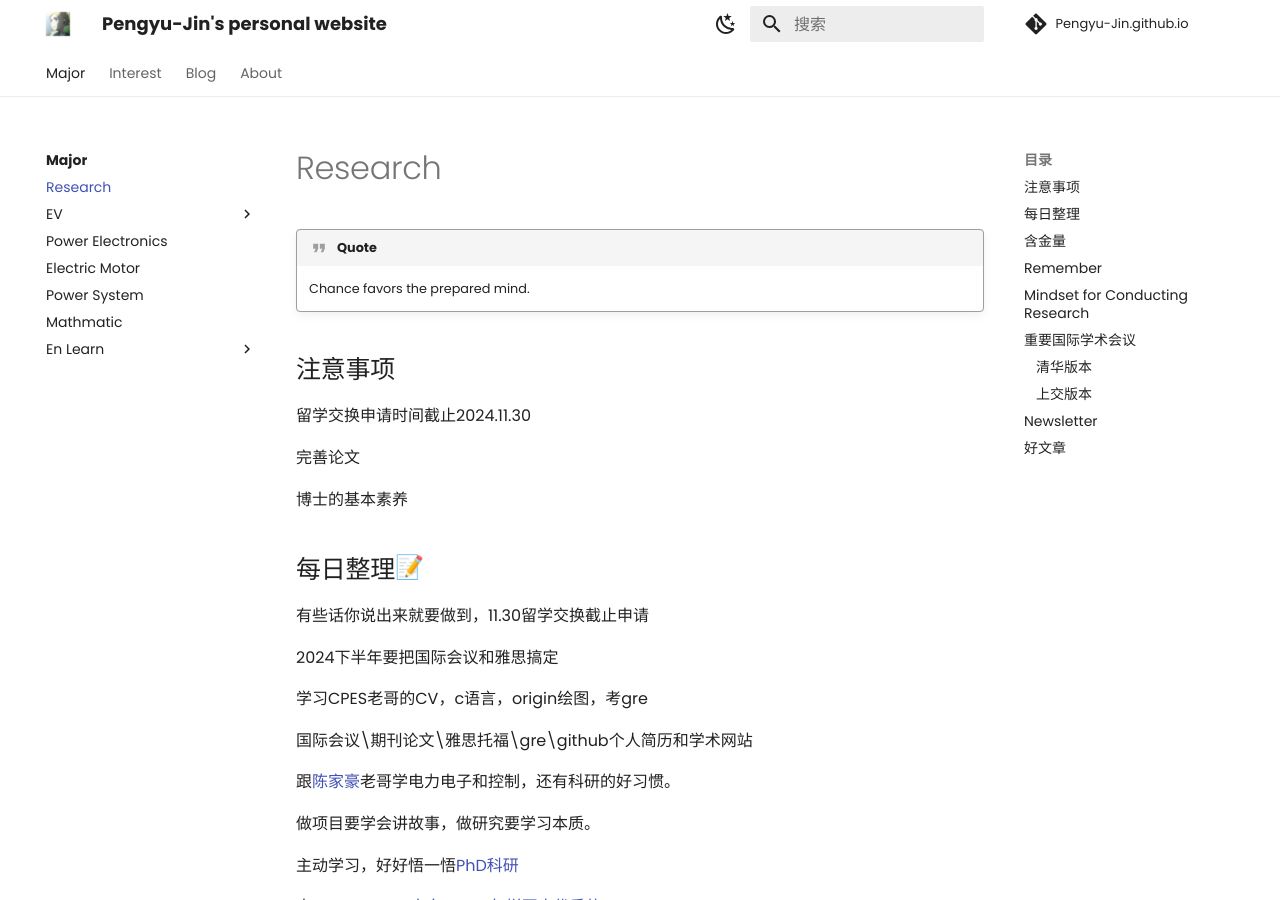
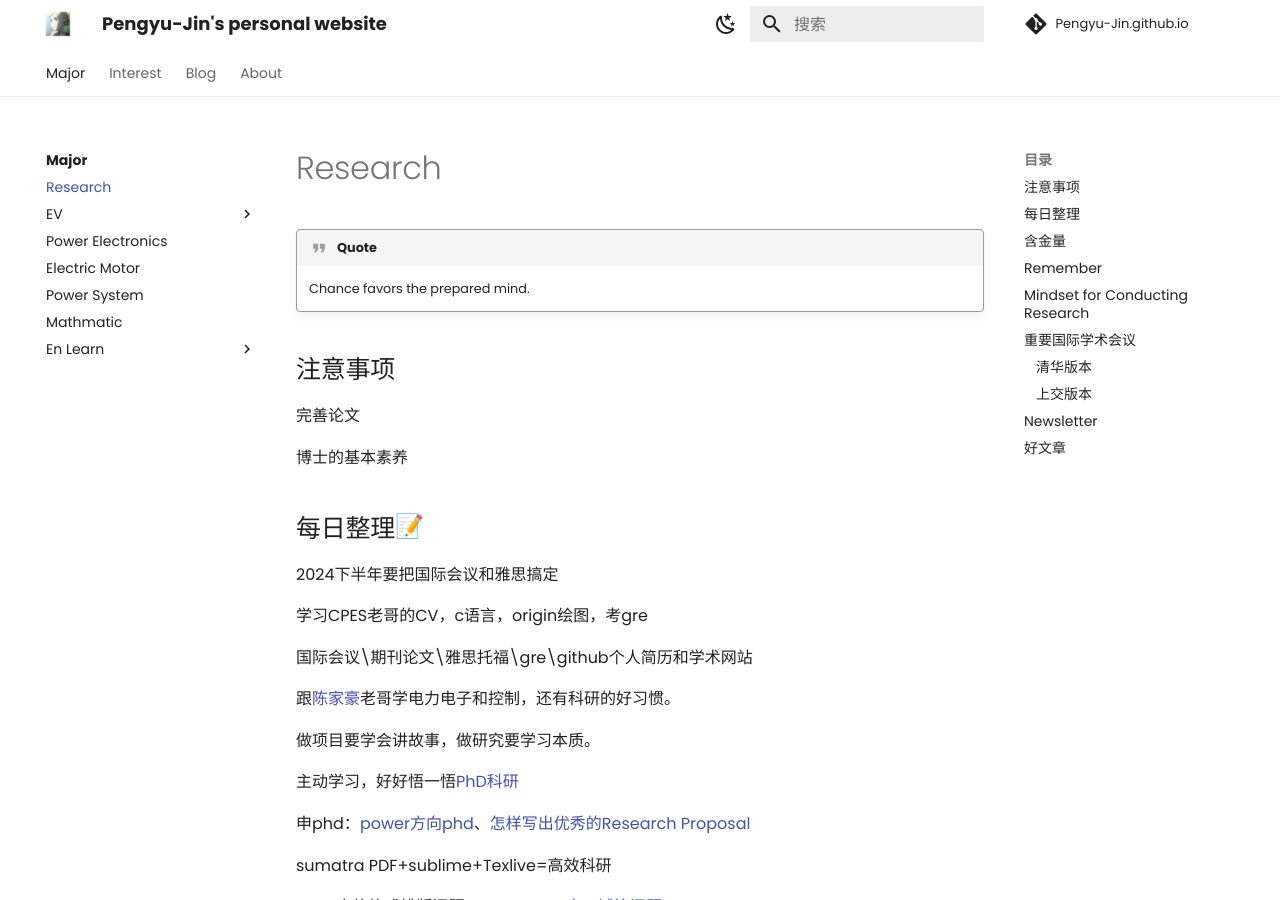
Before and after one commit to Pengyu-Jin/Pengyu-Jin.github.io, an MkDocs documentation site: the page built from docs/major/research/research.md, in a window 1280 px wide and 900 px high. Built offline with MkDocs 1.6.1 and Material for MkDocs 9.7.7, drawn with Linux system fonts in a browser that asks for light colours; emoji names are drawn with the system emoji font; comment, search, counter and statistics services are not loaded.

Commit message:
20241125

```diff
--- a/docs/major/research/research.md
+++ b/docs/major/research/research.md
@@ -3,15 +3,12 @@
     Chance favors the prepared mind.
 
 ## 注意事项
-留学交换申请时间截止2024.11.30
 
 完善论文
 
 博士的基本素养
 
 ## 每日整理:memo:
-
-有些话你说出来就要做到，11.30留学交换截止申请
 
 2024下半年要把国际会议和雅思搞定
 
```
